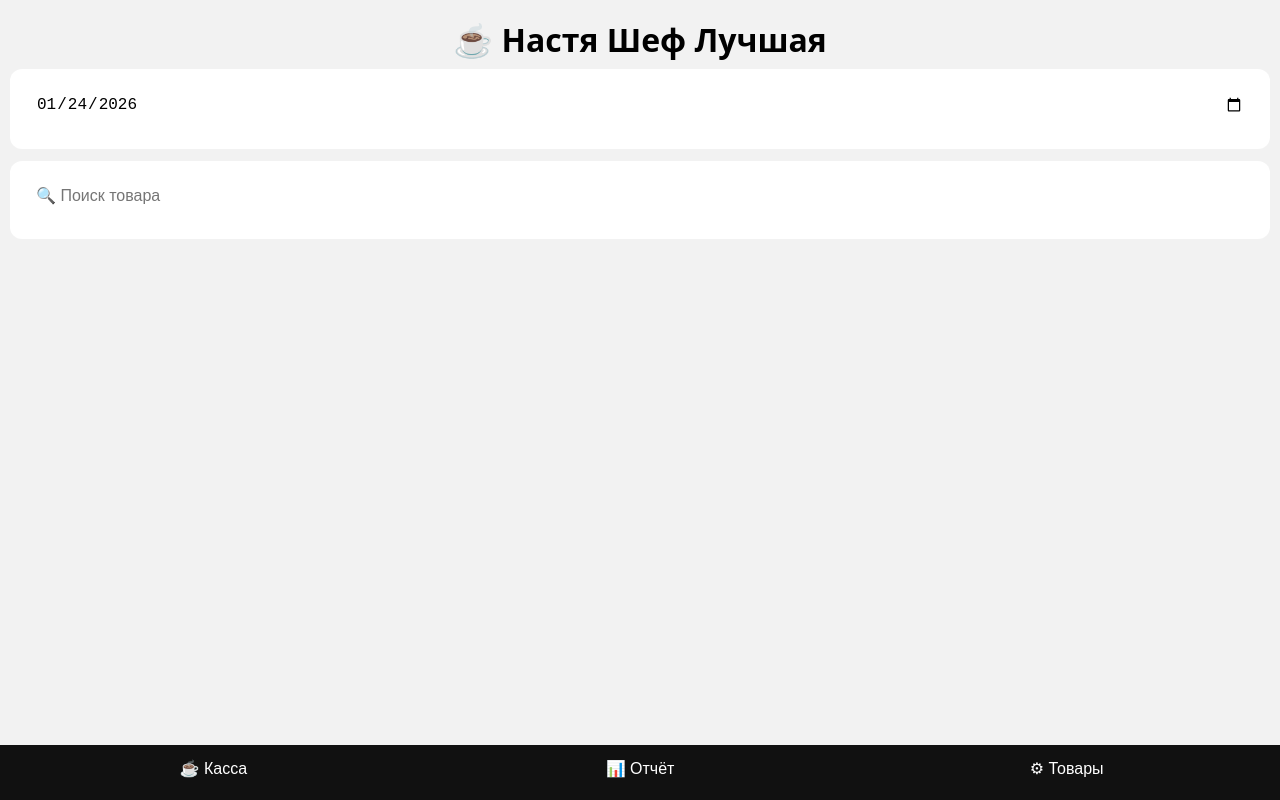
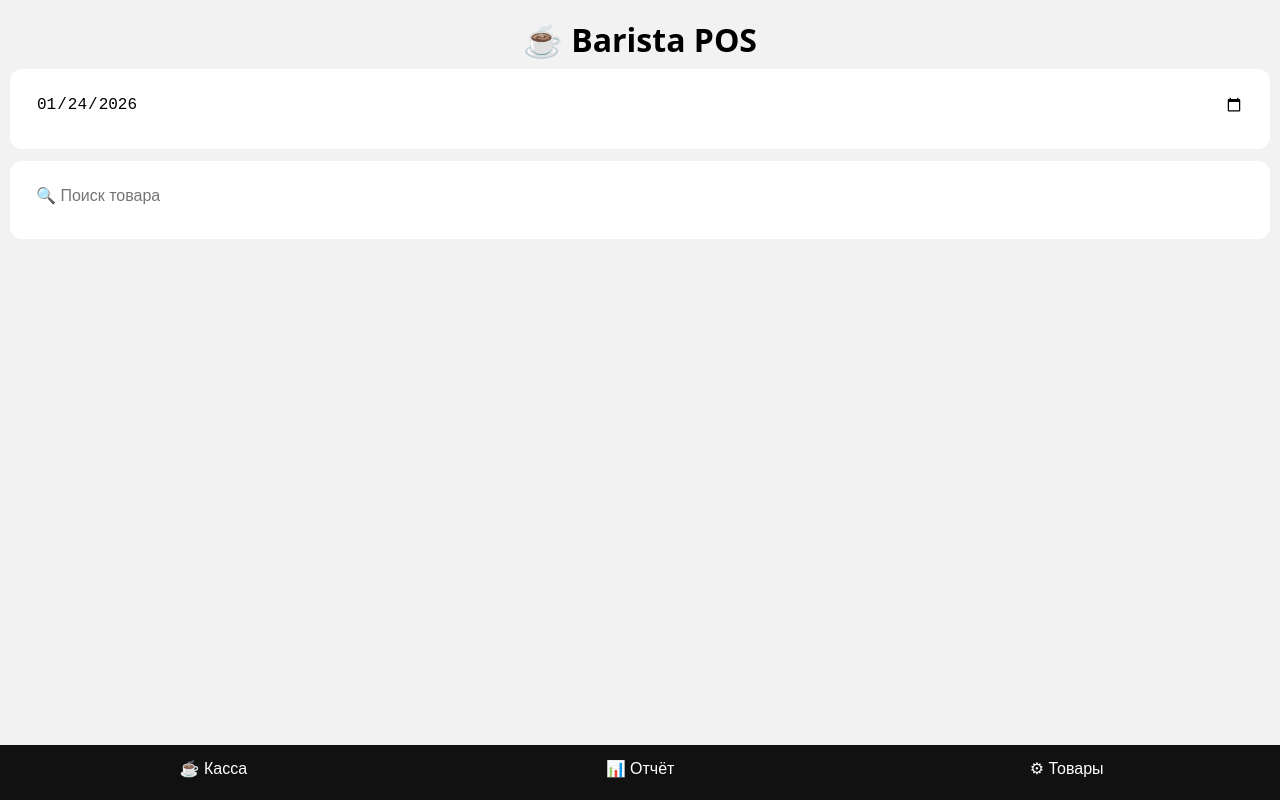
Before and after one commit to imranmrayandesign-create/florens, a plain HTML site: page index.html in a window 1280 px wide. Drawn offline with Linux system fonts and the light colour scheme.

Commit message:
Update index.html

```diff
--- a/index.html
+++ b/index.html
@@ -70,7 +70,7 @@ button{cursor:pointer}
 
 <body>
 
-<h1>☕ Настя Шеф Лучшая</h1>
+<h1>☕ Barista POS</h1>
 
 <!-- КАССА -->
 <div class="page active" id="page-pos">
```
